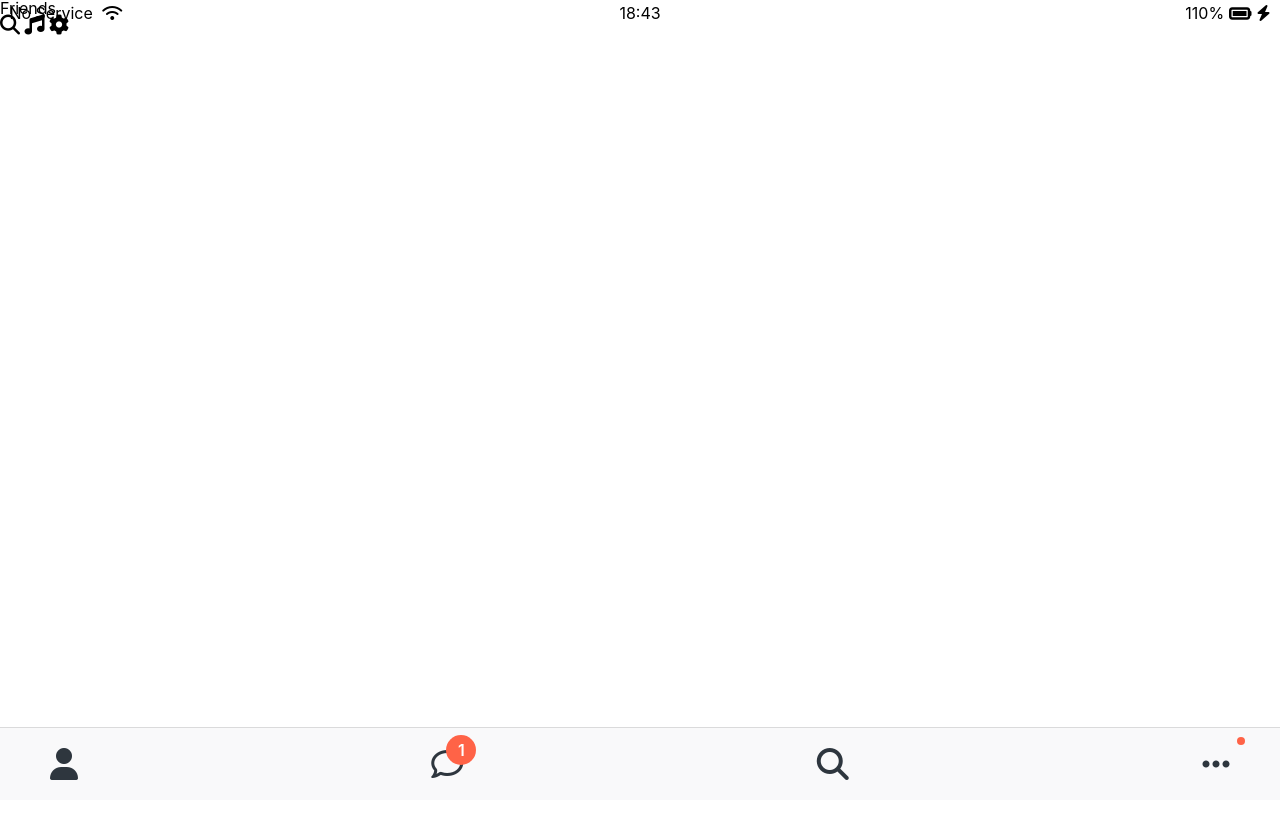
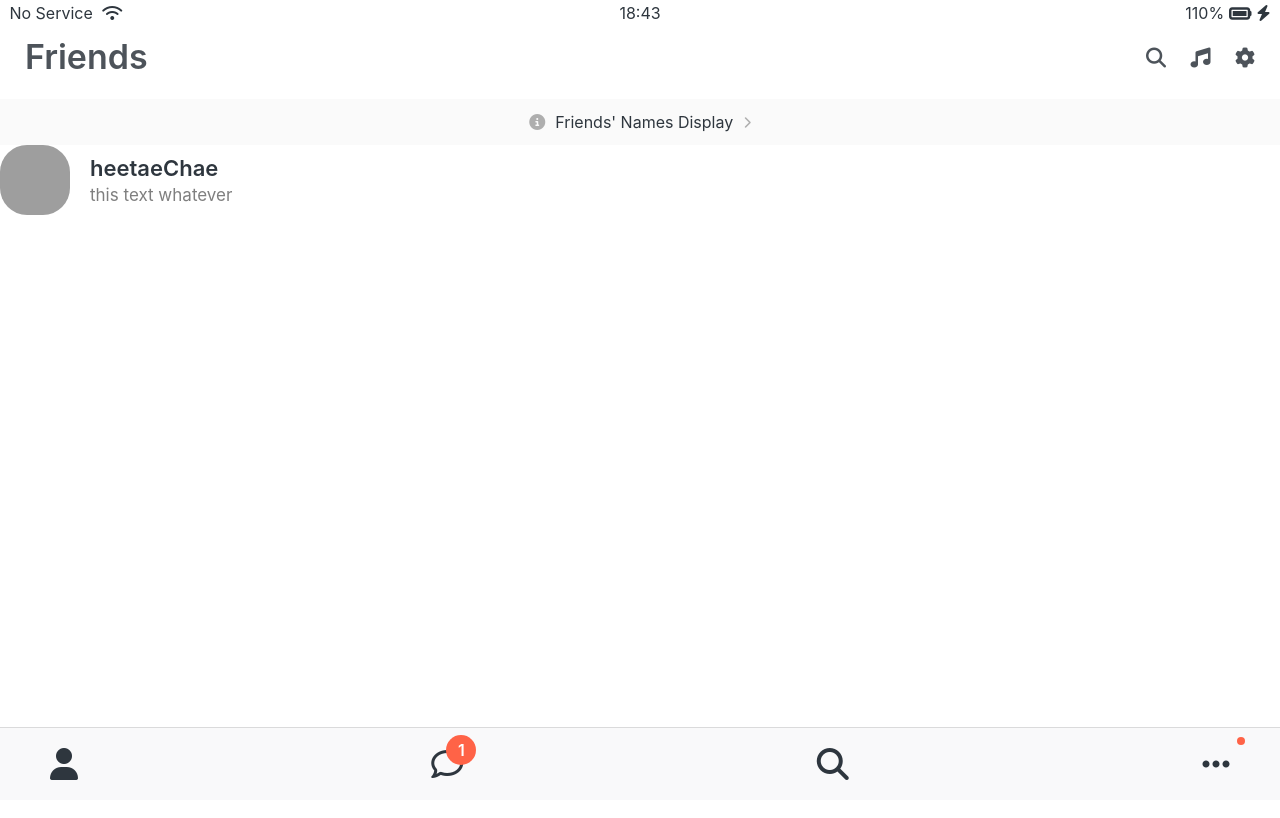
Before and after one commit to oct94/kokoa-clone-2021, a plain HTML site: page friends.html in a window 1280 px wide. Shown: the top 818 px of the page. Drawn offline with Linux system fonts and the light colour scheme; grey boxes are pictures that could not be loaded.

Commit message:
kokoa-clone-2021

```diff
--- /dev/null
+++ b/css/components/screen-header.css
@@ -0,0 +1,17 @@
+.screen-header {
+  display: flex;
+  justify-content: space-between;
+  align-items: center;
+  padding: 25px;
+  padding-top: 40px;
+  opacity: 85%;
+}
+
+.screen-header__title {
+  font-size: 34px;
+  font-weight: 600;
+}
+
+.screen-header__icons span {
+  margin-left: 20px;
+}
--- /dev/null
+++ b/css/components/user-component.css
@@ -0,0 +1,26 @@
+.user-component {
+  display: flex;
+}
+
+.user-component__column {
+  display: flex;
+  align-items: center;
+}
+
+.user-component__avatar {
+  width: 70px;
+  height: 70px;
+  border-radius: 27px;
+  margin-right: 20px;
+}
+
+.user-component__title {
+  font-weight: 600;
+  font-size: 22px;
+}
+
+.user-component__subtitle {
+  margin-top: 8px;
+  font-size: 17px;
+  color: rgba(0, 0, 0, 0.5);
+}
--- /dev/null
+++ b/css/screens/friends.css
@@ -0,0 +1,12 @@
+#friends-display-link {
+  text-align: center;
+  display: block;
+  background-color: #fafafa;
+  padding: 15px 0px;
+  font-family: 16px;
+}
+
+#friends-display-link i {
+  color: rgba(0, 0, 0, 0.3);
+  margin: 0px 10px;
+}
--- a/css/styles.css
+++ b/css/styles.css
@@ -2,12 +2,15 @@
 @import "variables.css";
 /*screens*/
 @import "screens/login.css";
+@import "screens/friends.css";
 /*components*/
 @import "components/status-bar.css";
 @import "components/nav-bar.css";
-
+@import "components/screen-header.css";
+@import "components/user-component.css";
 body {
   font-family: -apple-system, BlinkMacSystemFont, "Segoe UI", Roboto, Oxygen,
     Ubuntu, Cantarell, "Open Sans", "Helvetica Neue", sans-serif;
   height: 1000vh;
+  color: #2e363e;
 }
--- a/friends.html
+++ b/friends.html
@@ -33,6 +33,21 @@
         </div>
     </header>
 
+    <a id="friends-display-link">
+        <i class="fas fa-info-circle"></i>Friends' Names Display<i class="fas fa-chevron-right fa-xs"></i>
+    </a>
+
+    <div class="user-component">
+        <div class="user-component__column">
+            <img src="https://avatars.githubusercontent.com/u/66172423?v=4" class="user-component__avatar" />
+            <div class="user-component__text">
+                <h4 class="user-component__title">heetaeChae</h4>
+                <h6 class="user-component__subtitle">this text whatever</h6>
+            </div>
+        </div>
+        <div class="user-component__column"></div>
+    </div>
+
     <nav class="nav">
         <ul class="nav__list">
             <li class="nav__btn">
```
